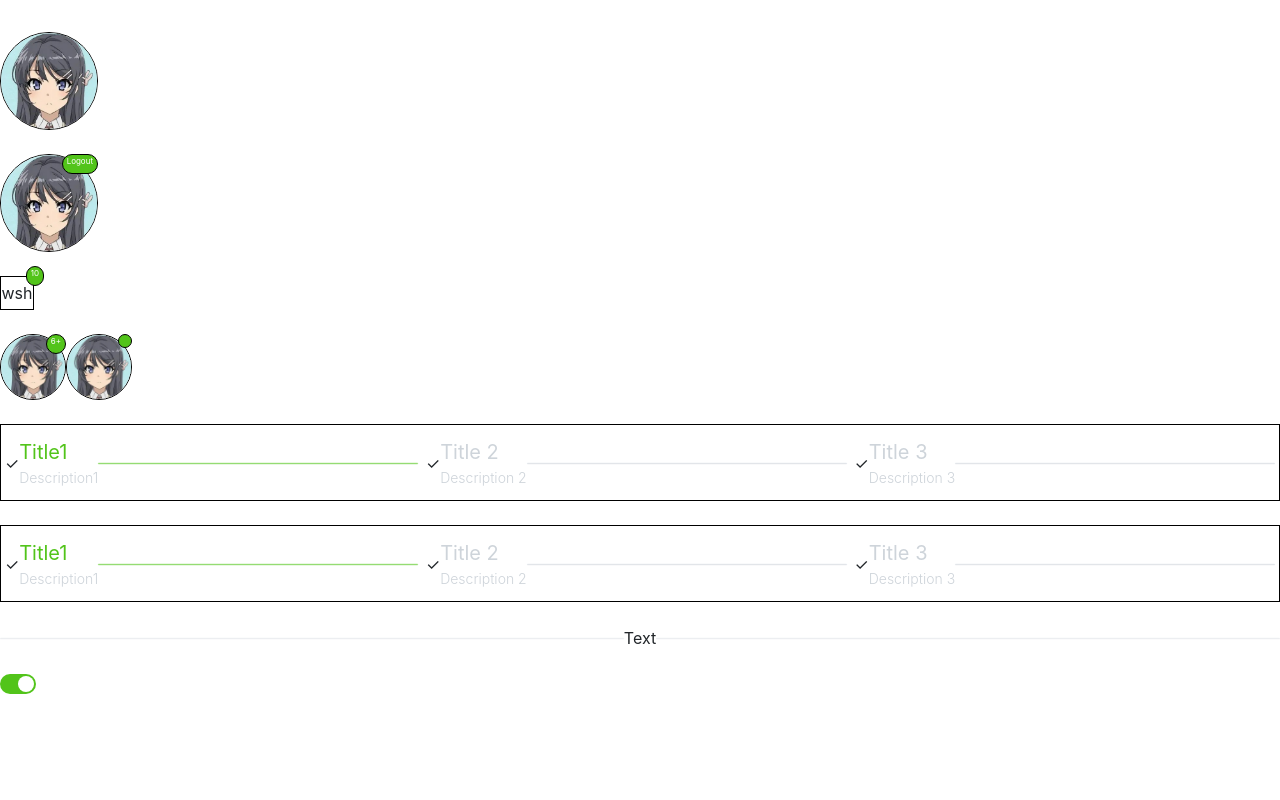
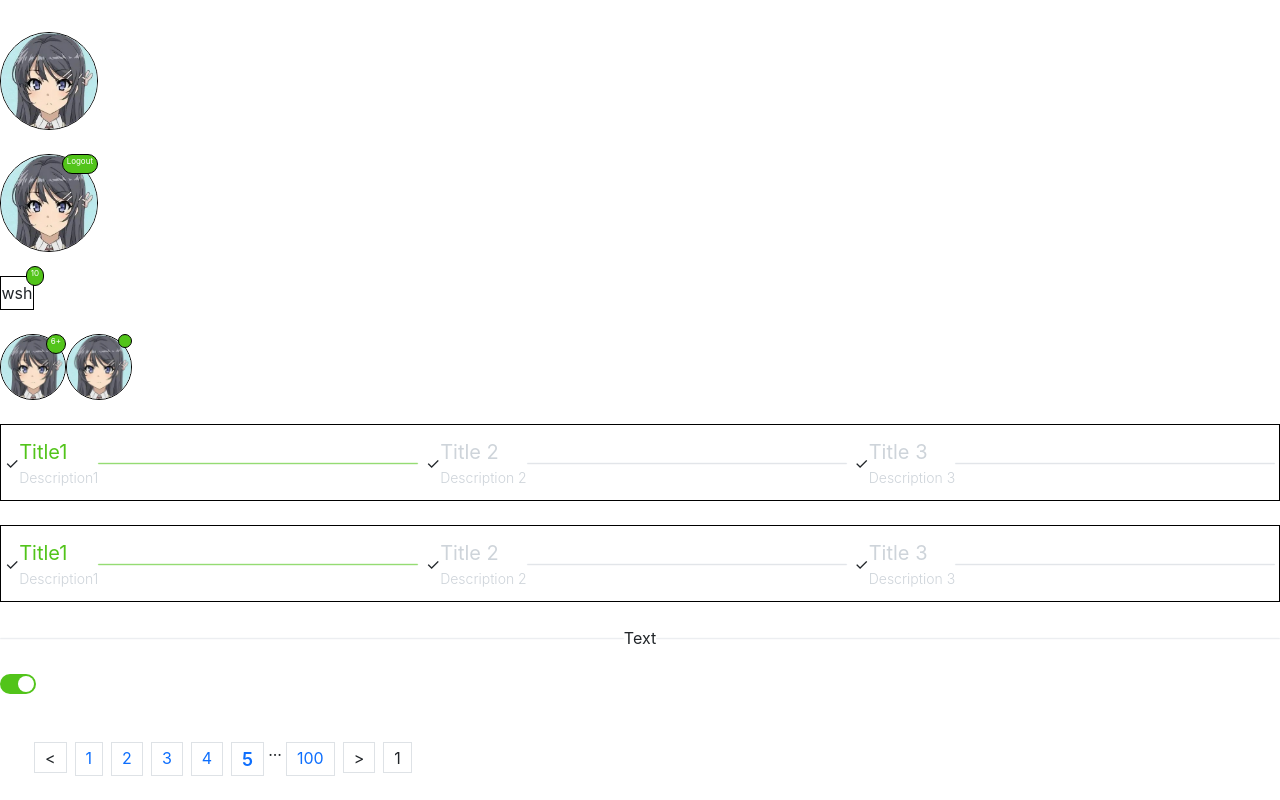
Before and after one commit to tachish/TUI, a React (Create React App) app: page / in a window 1280 px wide. Shown: the part 598-1398 px from the top of the page. Before the commit the page ends 1292 px from the top, so only its background shows below. Built offline with nearby package versions, Linux system fonts and the light colour scheme.

Commit message:
[feat]: Add Pagination Component initial version

```diff
--- a/src/App.tsx
+++ b/src/App.tsx
@@ -19,6 +19,7 @@ import Steps from './components/steps/steps';
 import Step from './components/steps/step';
 import Switch from './components/switch/switch';
 import Divider from './components/divider/divider';
+import Pagination from './components/pagination/pagination';
 
 const App: React.FC = () => {
   return (
@@ -221,6 +222,15 @@ const App: React.FC = () => {
         checked={true}
       >
       </Switch>
+
+      <br/>
+
+      <Pagination
+        defaultCurrent={5}
+        totalPages={100}
+        showTotal={false}
+      >
+      </Pagination>
     </div>
   )
 }
--- /dev/null
+++ b/src/components/pagination/_style.scss
@@ -0,0 +1,30 @@
+.pagination {
+    display: flex;
+    align-items: flex-start;
+    padding: 10px 20px;
+    margin: 10px;
+}
+
+.pagination-content {
+    display: flex;
+}
+
+.pagination-current-node {
+    font-size: 18px;
+    font-weight: 600;
+}
+
+.pagination-node {
+    border: 1px solid $gray-300;
+    padding: 2.5px 10px;
+    margin: 4px;
+
+    &:visited,
+    &:link,
+    &:active {
+        text-decoration: none;
+    }
+    &:hover {
+        border: 1px solid $blue;
+    }
+}
--- /dev/null
+++ b/src/components/pagination/pagination.tsx
@@ -0,0 +1,154 @@
+import React, { useState } from 'react';
+import classNames from 'classnames';
+import useThrottle from '../../utils/throttle'
+
+// TODO improve style and more interface
+interface BasePaginationProps {
+    defaultCurrent?: number
+    current?: number
+    totalPages: number
+    boundaryNum?: number
+    showTotal?: boolean
+    gap?: number
+    showJumper?: boolean
+}
+
+const Pagination: React.FC<BasePaginationProps> = (props) => {
+    const {
+        defaultCurrent,
+        current,
+        totalPages,
+        boundaryNum,
+
+        // TODO
+        showTotal,
+        gap,
+        showJumper,
+    } = props
+
+    const [currentPage, setcurrentPage] = useState(current ? current : defaultCurrent)
+    const [totalSelect, settotalSelect] = useState(showTotal as boolean)
+    const [currentTotal, setcurrentTotal] = useState(totalPages)
+    const [displayPages, setdisplayPages] = useState(1)
+
+    const getSelections = (start: number, end: number, gap: number) => {
+        const gapNum = Math.ceil((end - start + 1) / gap)
+        const selections: React.ReactNode[] = []
+        for (let i = 0; gapNum * i <= totalPages; i++) {
+            const selectionNum = gapNum * i ? gapNum * i : 1
+            const selection = <div
+                className={"pagination-selection"}
+                onClick={() => {
+                    setcurrentTotal(Math.ceil(totalPages / (selectionNum)))
+                    setdisplayPages(selectionNum)
+                    settotalSelect(!totalSelect)
+                }}
+                key={i}>
+                {selectionNum}
+            </div>
+            selections.push(selection)
+        }
+        return selections
+    }
+
+    const getIcons = (totalHandler: (e: React.MouseEvent) => void, preHandler: (e: React.MouseEvent) => void, nextHandler: (e: React.MouseEvent) => void) => {
+        const totalCls = classNames("pagination-total", "pagination-node")
+        const prsCls = classNames("pagination-preIcon", "pagination-node")
+        const nextCls = classNames("pagination-nextIcon", "pagination-node")
+
+        const total = <div className={totalCls} onClick={totalHandler} onMouseEnter={totalHandler} onMouseLeave={totalHandler}>
+            {displayPages}
+            {totalSelect ?
+                getSelections(1, totalPages, gap as number) :
+                <></>
+            }
+        </div>
+        const preIcon = <div className={prsCls} onClick={preHandler}>{"<"}</div>
+        const nextIcon = <div className={nextCls} onClick={nextHandler}>{">"}</div>
+        return { total, preIcon, nextIcon }
+    }
+
+    const totalHandler = (e: React.MouseEvent) => {
+        settotalSelect(!totalSelect)
+    }
+
+
+    const preHandler = (e: React.MouseEvent) => {
+        if (currentPage as number > 1) {
+            setcurrentPage(currentPage as number - 1);
+        }
+    }
+
+    const nextHandler = (e: React.MouseEvent) => {
+        if (currentPage as number < currentTotal) {
+            setcurrentPage(currentPage as number + 1)
+        }
+    }
+
+    const { total, preIcon, nextIcon } = getIcons(useThrottle(totalHandler, 300), preHandler, nextHandler)
+
+    const newPageNode = (start: number, end: number): React.ReactNode[] => {
+        const nodes: React.ReactNode[] = []
+        for (let i = start; i < end + 1; i++) {
+            const nodeCls = classNames("pagination-node", {
+                "pagination-current-node": i === currentPage as number
+            })
+            const node = <a href="javascript:void" className={nodeCls} key={i}>{i}</a>
+            nodes.push(node)
+        }
+        return nodes
+    }
+
+    const ellipse = <div className={"pagination-ellipse"}>...</div>
+
+    //
+    const renderContent = (): React.ReactNode => {
+        // middle
+        if ((currentPage as number) > (boundaryNum as number) && (currentPage as number) < currentTotal - (boundaryNum as number)) {
+            const content = <div className={"pagination-content"}>
+                {newPageNode(1, 1)}
+                {ellipse}
+                {newPageNode(currentPage as number - Math.floor((boundaryNum as number) / 2), currentPage as number + Math.floor((boundaryNum as number) / 2))}
+                {ellipse}
+                {newPageNode(currentTotal, currentTotal)}
+            </div>
+            return content
+        } else {
+            const lower = boundaryNum as number > currentTotal ? currentTotal : boundaryNum as number
+            // left
+            if ((currentPage as number) <= (boundaryNum as number)) {
+                const content = <div className={"pagination-content"}>
+                    {newPageNode(1, lower)}
+                    {ellipse}
+                    {newPageNode(currentTotal, currentTotal)}
+                </div>
+                return content
+            } else {
+                const content = <div className={"pagination-content"}>
+                    {newPageNode(1, 1)}
+                    {ellipse}
+                    {newPageNode(currentTotal - (boundaryNum as number), currentTotal)}
+                </div>
+                return content
+            }
+        }
+    }
+
+    const content = renderContent()
+    return (
+        <div className={"pagination"}>
+            {preIcon}
+            {content}
+            {nextIcon}
+            {total}
+        </div>
+    )
+}
+
+Pagination.defaultProps = {
+    defaultCurrent: 1,
+    boundaryNum: 5,
+    gap: 10
+}
+
+export default Pagination
--- a/src/styles/_reboot.scss
+++ b/src/styles/_reboot.scss
@@ -237,7 +237,6 @@ a:not([href]) {
     text-decoration: none;
   }
 }
-
 
 // Code
 
--- a/src/styles/index.scss
+++ b/src/styles/index.scss
@@ -36,3 +36,6 @@
 
 // Divider
 @import "../components/divider/style";
+
+// Pagination
+@import "../components/pagination/style";
--- /dev/null
+++ b/src/utils/throttle.js
@@ -0,0 +1,14 @@
+export default function useThrottle(fn, delay) {
+    let flag = true
+    let timer = null
+    return function(...args) {
+        let context = this
+        if(!flag) return
+        flag = false
+        clearTimeout(timer)
+        timer = setTimeout(function(){
+            fn.apply(context, args)
+            flag = true
+        }, delay)
+    }
+}
```
Also changed, not shown: src/utils/debounce.js (added, +10 -0 lines).
